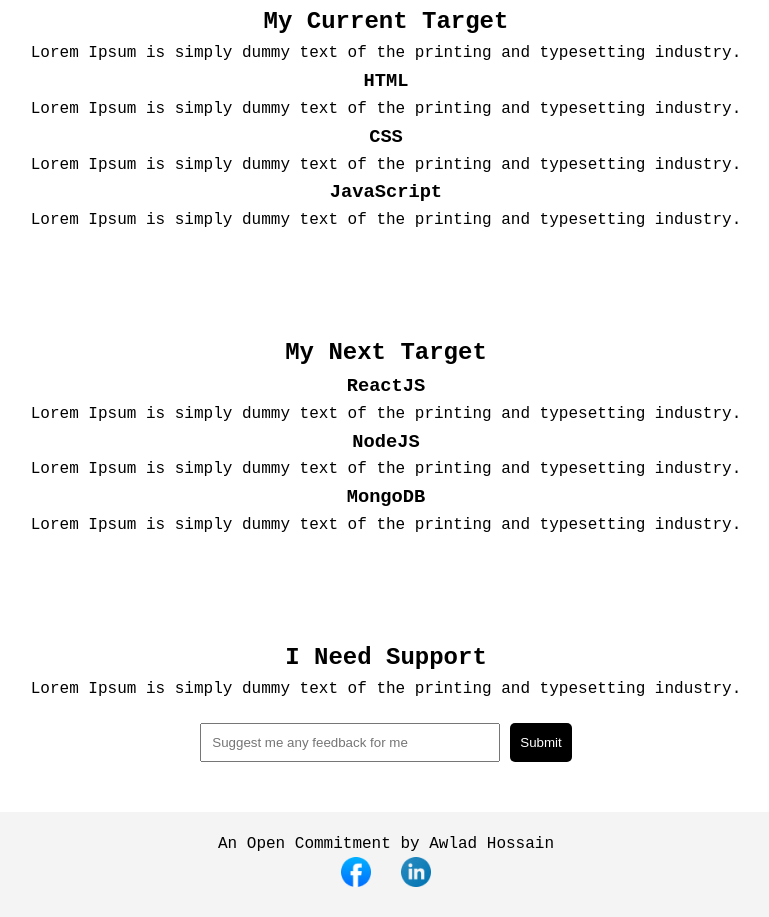
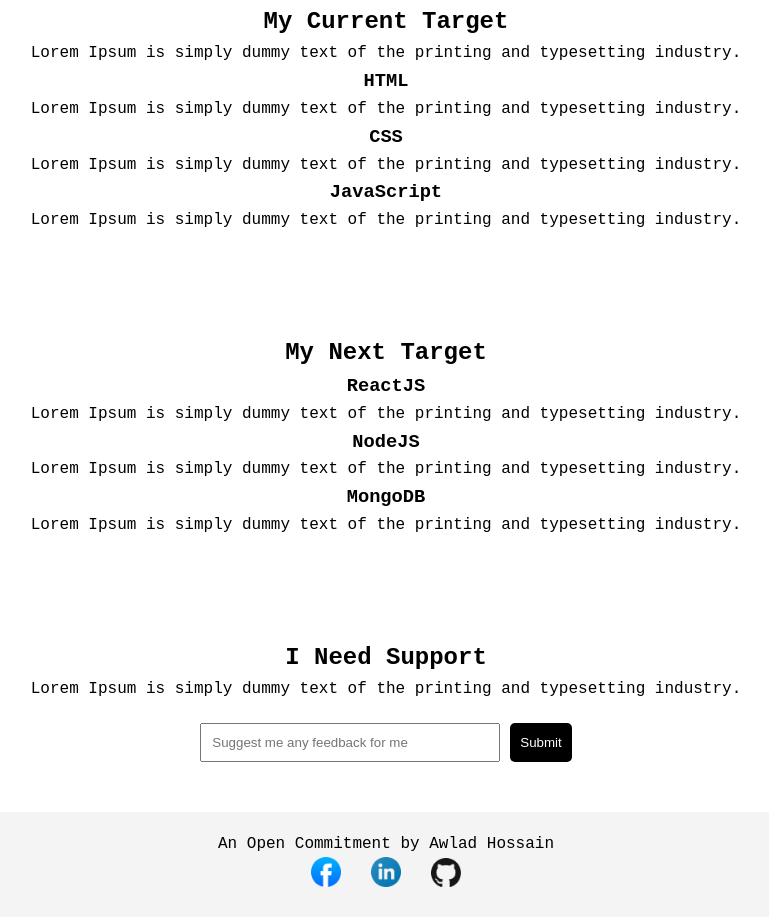
Before and after one commit to NafiulRokib/Reset-Assingment-1, a plain HTML site: page index.html in a window 1280 px wide. Shown: the part 2463-3380 px from the top of the page, without its empty margins (254-1023 px from the left). Drawn offline with Linux system fonts and the light colour scheme; a web font is replaced by a local one.

Commit message:
git hub icon added

```diff
--- a/index.html
+++ b/index.html
@@ -142,6 +142,7 @@
     <div class="social-links">
       <a href="#"><img src="Style/assets/facebook.png" alt="Facebook"></a>
       <a href="#"><img src="Style/assets/linkedin-icon 1.png" alt="LinkedIn"></a>
+      <a href="#"><img src="Style/assets/github.png" alt="Github"></a>
     </div>
   </footer>
 </body>
```
